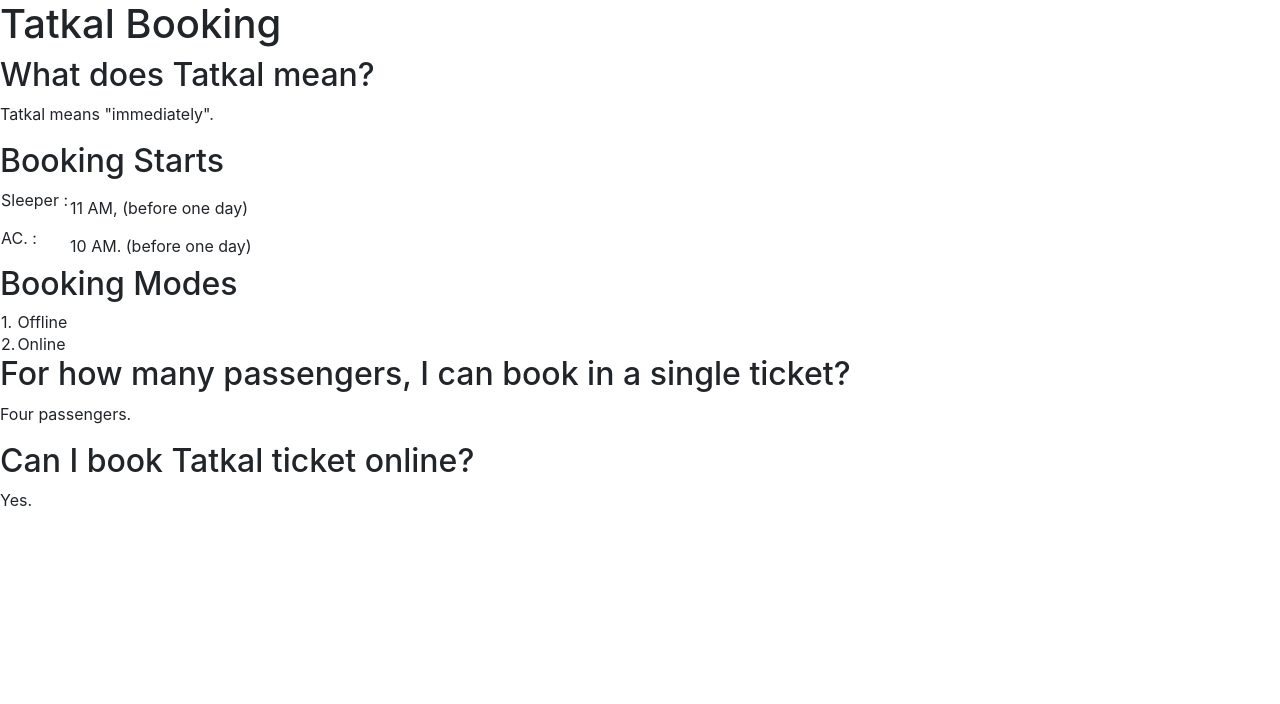
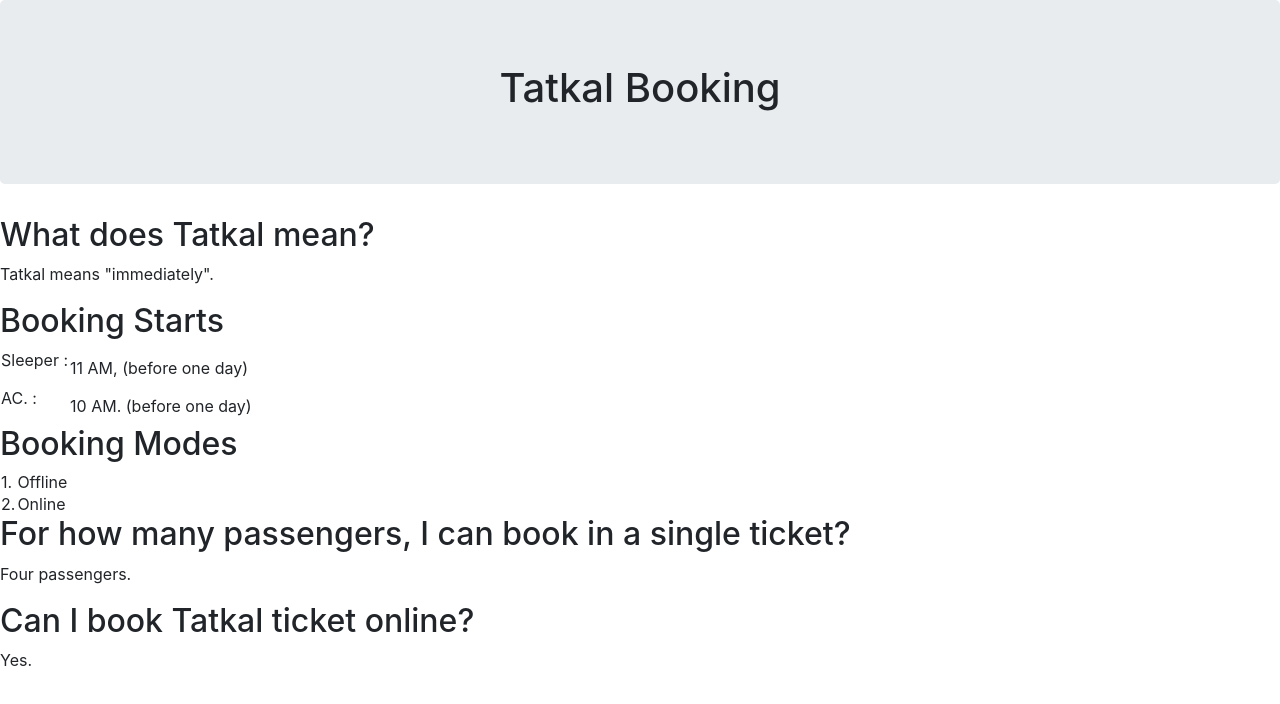
Before and after one commit to SatyaKarmi/tatkal, a plain HTML site: page index.html in a window 1280 px wide. Drawn offline with nearby package versions, Linux system fonts and the light colour scheme.

Commit message:
Update index.html

```diff
--- a/index.html
+++ b/index.html
@@ -17,8 +17,9 @@
 
   </head>
 <body>
-
-<h1>Tatkal Booking</h1>
+ <div class="jumbotron text-center">
+    <h1>Tatkal Booking</h1>
+  </div>
   <h2>What does Tatkal mean?</h2>
   <p>Tatkal means "immediately".</p>
   <table>
```
